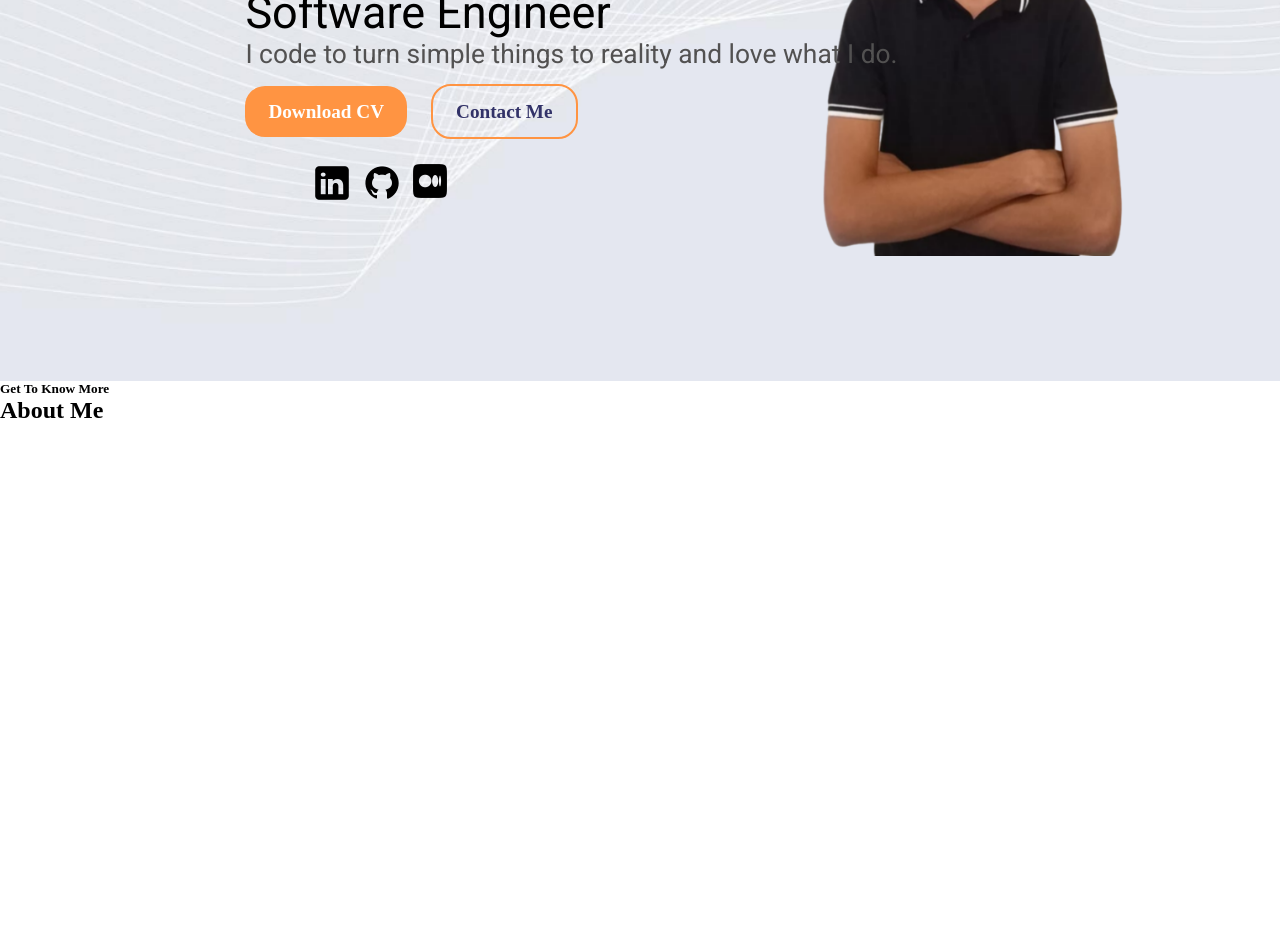
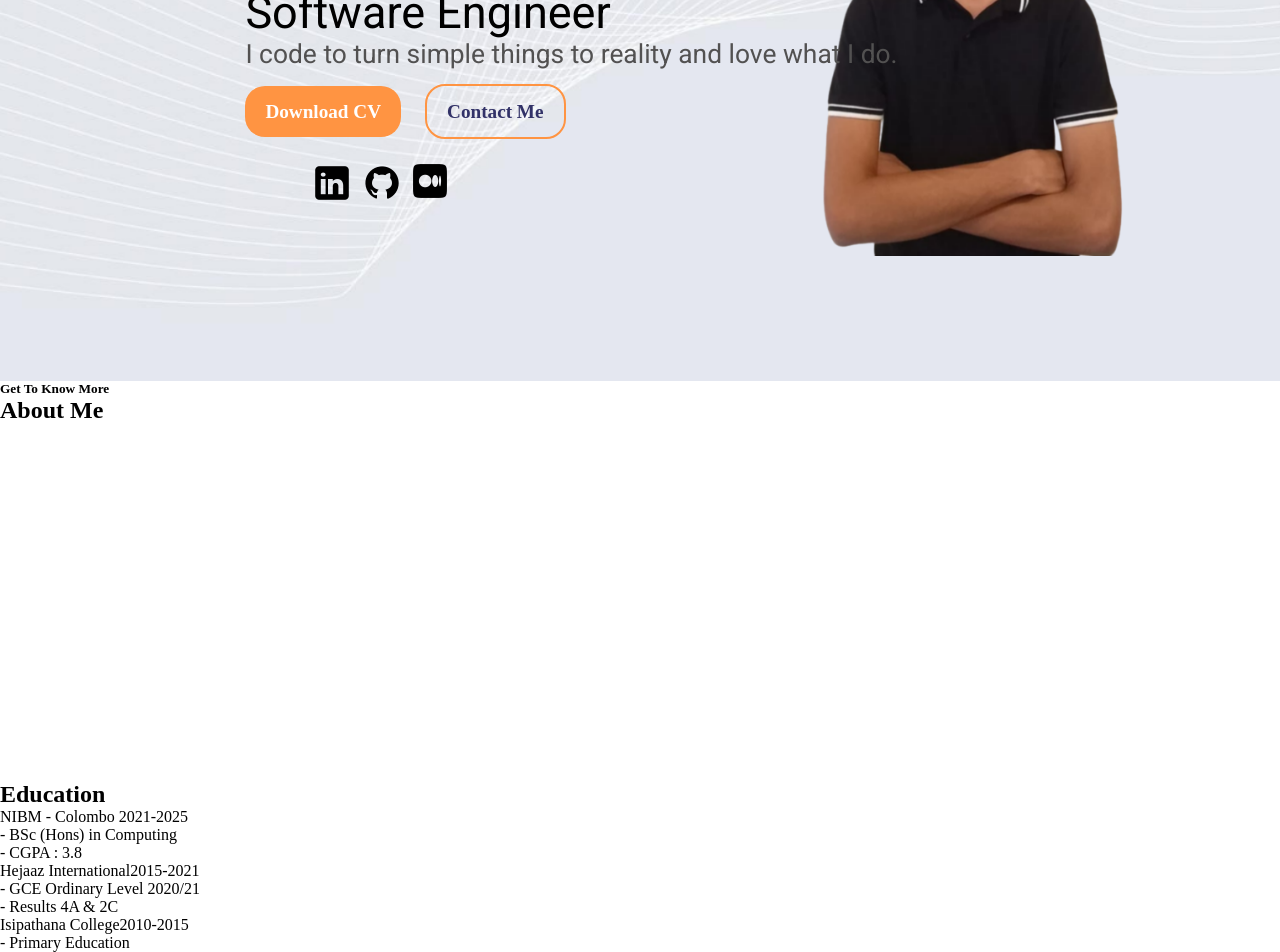
Before and after one commit to bilalazwar/portfolio, a React (Create React App) app: page / in a window 1280 px wide. Shown: the part 419-1371 px from the top of the page. Before the commit the page ends 1200 px from the top, so only its background shows below. Built offline with nearby package versions, Linux system fonts and the light colour scheme.

Commit message:
few changes

```diff
--- a/src/pages/Home.js
+++ b/src/pages/Home.js
@@ -54,6 +54,45 @@ export default function Home() {
         </div>
       </section>
 
+      <section className='education'>
+
+        <div className='container'>
+          <h1>Education</h1>
+
+          <div className='line'></div>
+          <p className='educationHeading'><span className='semiBold'>NIBM - Colombo</span> <span className='year'>2021-2025</span></p>
+          <p className='additionalInfo'>- BSc (Hons) in Computing</p>
+          <p className='additionalInfo'>- CGPA : 3.8</p>
+
+          <div className='line'></div>
+          <p className='educationHeading'><span className='semiBold'>Hejaaz International</span><span className='year'>2015-2021</span></p>
+          <p className='additionalInfo'>- GCE Ordinary Level 2020/21</p>
+          <p className='additionalInfo'>- Results 4A & 2C</p>
+
+          <div className='line'></div>
+          <p className='educationHeading'><span className='semiBold'>Isipathana College</span><span className='year'>2010-2015</span></p>
+          <p className='additionalInfo'>- Primary Education</p>
+
+          <div className='line'></div>
+        </div>
+      </section>
+
+      <section className='familiarTechnologies'>
+
+      </section>
+
+      <section className='recentProjects'>
+
+
+      </section>
+
+      <section className='connectWithMeOn'>
+        {/* few social media links */}
+
+      </section>
+
+
+
     </div>
   )
 }
--- a/src/style/home.css
+++ b/src/style/home.css
@@ -1,5 +1,6 @@
 @import url('https://fonts.googleapis.com/css2?family=M+PLUS+Rounded+1c&family=Roboto:ital,wght@0,100;0,300;0,400;0,500;0,700;0,900;1,100;1,300;1,400;1,500;1,700;1,900&display=swap');
 @import url('https://fonts.googleapis.com/css2?family=Anton&display=swap');
+@import url('https://fonts.googleapis.com/css2?family=Poppins:ital,wght@0,100;0,200;0,300;0,400;0,500;0,600;0,700;0,800;0,900;1,100;1,200;1,300;1,400;1,500;1,600;1,700;1,800;1,900&display=swap');
 
 *{
     /* border: 5px; */
@@ -68,7 +69,7 @@
 
 #btnDownloadCv , #btnContactMe{
     cursor: pointer;
-    padding: 15px 23px 15px 23px;
+    padding: 15px 20px 15px 20px;
     font-weight: bolder;
     border-radius: 20px;
     align-items: center;
@@ -140,7 +141,7 @@
 /* less than */
 @media screen and (width < 973px) {
     .landingContent{
-        height: 85vh;
+        height: 77vh;
         /* border-bottom: 1px solid black; */
         /* background-color: antiquewhite; */
     }
@@ -219,6 +220,50 @@
     }
 
 
+    .education{
+        height: 55vh;
+        /* border: 1px solid black;    */
+        display: flex;
+        justify-content: center;
+    }
+    .education .container{
+        width: 75%;
+        /* border: 1px solid black; */
+    }
+
+    .education h1{
+        display: flex;
+        justify-content: center;
+        margin-bottom: 3.5vh;
+
+    }
+    .education .line{
+        border-bottom: 0.5px solid black;
+        margin-top: 2vh;
+        margin-bottom: 2vh;
+    }
+    .container p{
+        font-family: "Poppins";
+        font-weight: 400;
+    }
+    .container .educationHeading{
+        display: flex;
+        justify-content: space-between;
+    }
+    .container .semiBold{
+        font-weight: 600;
+    }
+    .container .year{
+        font-weight: 500;
+        font-size: 13px;
+    }
+    .container .additionalInfo{
+        font-weight: 300;
+        font-size: 14px;
+    }
+
+
+
 }
 
 /*
```
